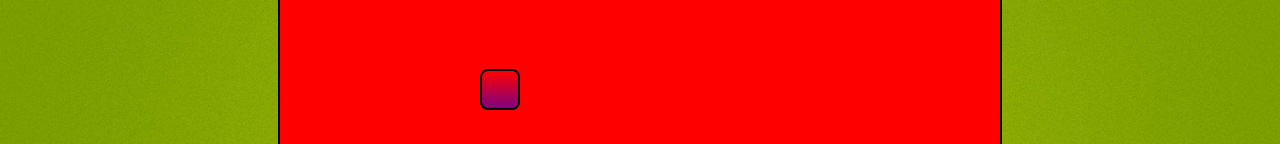
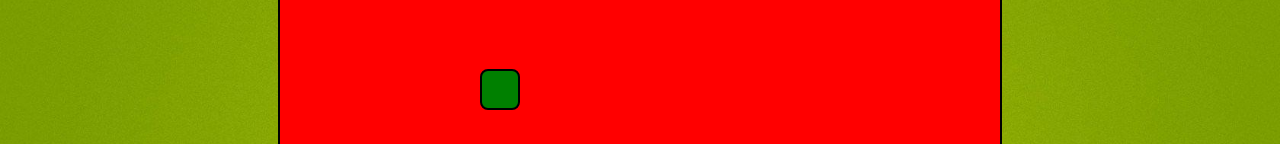
Before and after one commit to althafkhan17/snakegamejs, a plain HTML site: page index.html in a window 1280 px wide. Shown: the part 208-352 px from the top of the page. Drawn offline with Linux system fonts and the light colour scheme; a web font is replaced by a local one.

Commit message:
Update style.css

```diff
--- a/css/style.css
+++ b/css/style.css
@@ -56,7 +56,7 @@
 }
 
 .food{
-    background: linear-gradient(red, purple);
+    background: green;
     border: .25vmin solid black;
     border-radius: 8px;
 }
```
